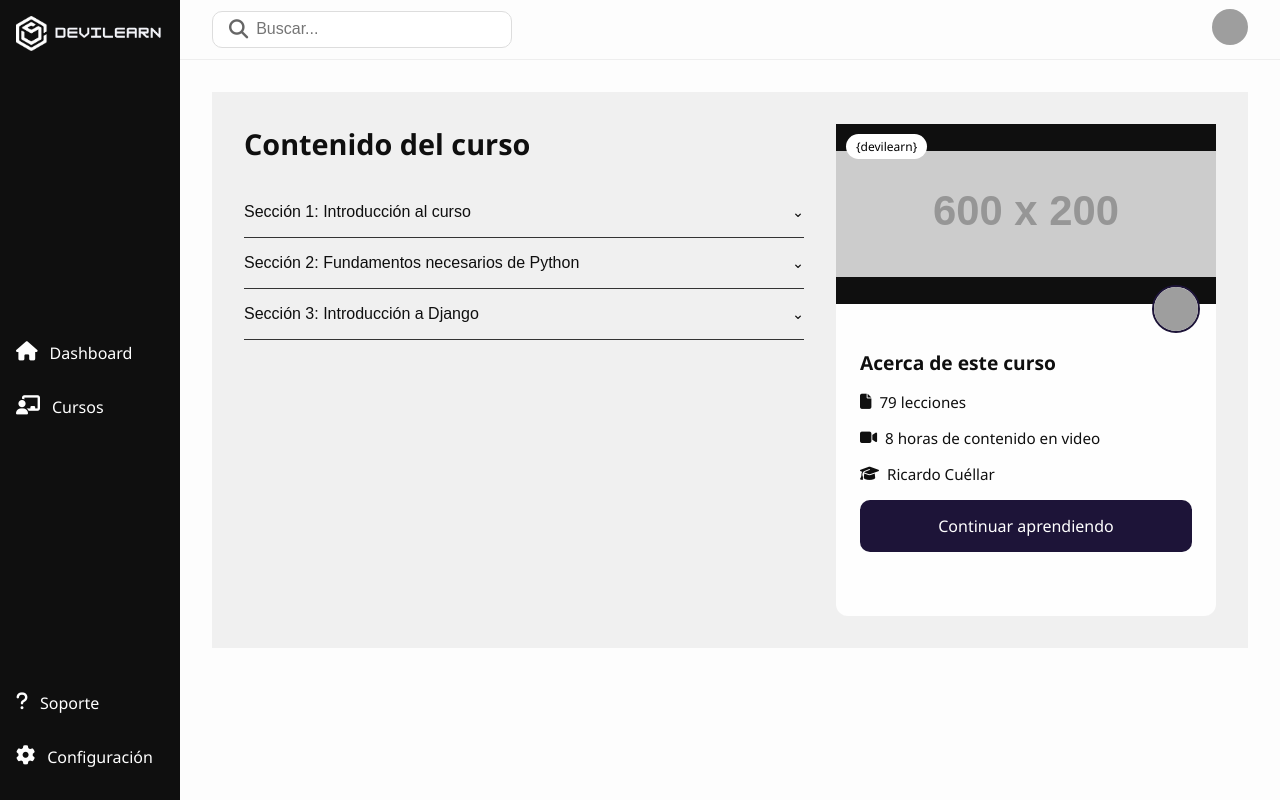
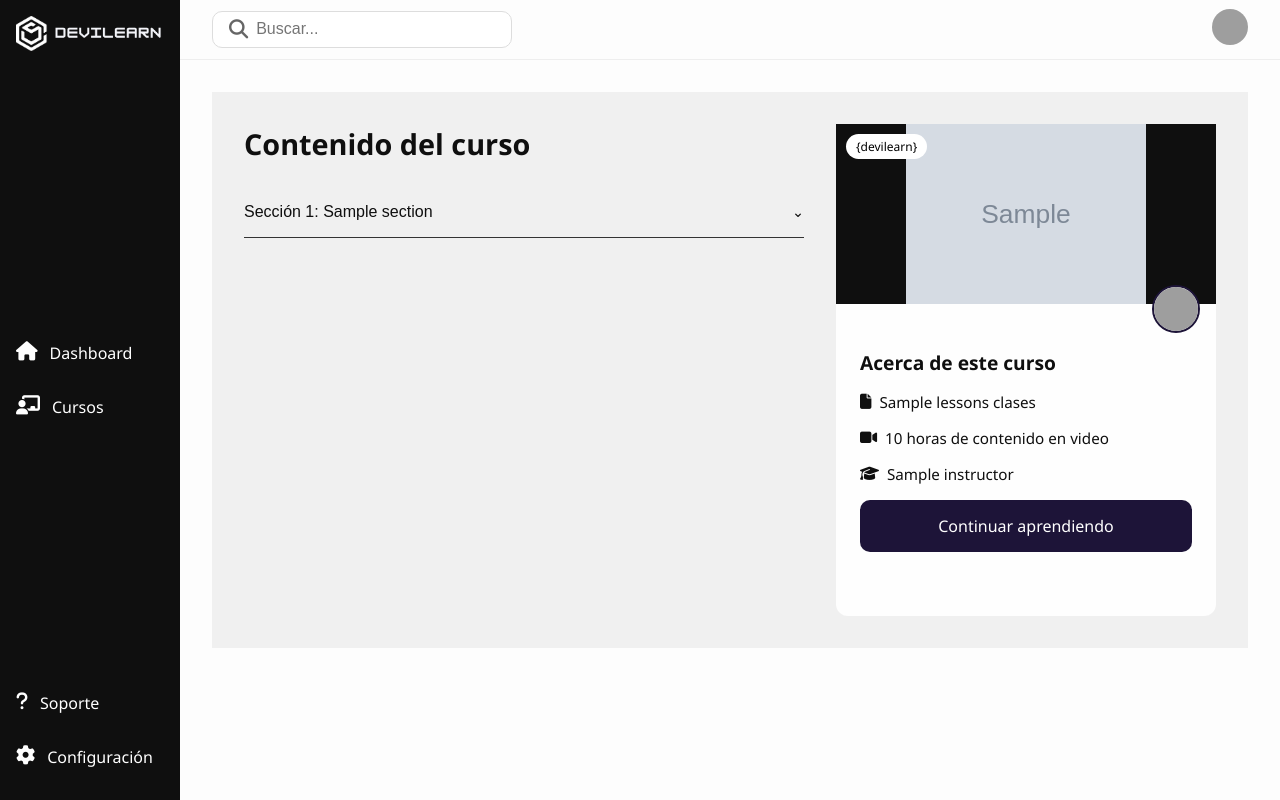
Before and after one commit to sebasio3k/ilearning, a Django app: template apps/courses/templates/courses/course_detail.html in a window 1280 px wide. Run offline with Django 5.2, Linux system fonts and the light colour scheme; the template is opened without the code that fills it: most values are stand-ins (such as "Sample title", 1, 10 or a date in 2020); grey boxes marked "Sample" are stand-in pictures; grey boxes labelled with a size stand in for pictures from a placeholder-image service; some libraries are stand-ins or nearby versions; grey boxes are pictures that could not be loaded.

Commit message:
dynamic info in course_detail

```diff
--- a/apps/courses/templates/courses/course_detail.html
+++ b/apps/courses/templates/courses/course_detail.html
@@ -25,16 +25,28 @@
                     <div class="course-sections">
                         <h2>Contenido del curso</h2>
                         <div class="accordion">
-                            <div class="accordion-item">
-                                <button class="accordion-header">Sección 1: Introducción al curso</button>
-                                <div class="accordion-content">
-                                    <ul>
-                                        <li><i class="fa-solid fa-video"></i>¿Qué aprenderás en este curso?</li>
-                                        <li><i class="fa-solid fa-file"></i>Cómo usar la plataforma</li>
-                                    </ul>
+
+                            {% for section in course.course_content  %}
+                                <div class="accordion-item">
+                                    <button class="accordion-header">Sección {{section.id}}: {{section.name}}</button>
+                                    <div class="accordion-content">
+                                        <ul>
+                                            {% for lesson in section.lessons %}
+                                                <li><i
+                                                    class="
+                                                        {% if lesson.type == 'video' %}
+                                                            fa-solid fa-video
+                                                        {% else %}
+                                                            fa-solid fa-file
+                                                        {% endif %}">
+                                                    </i> {{lesson.name}}</li>
+                                            {% endfor %}
+                                        </ul>
+                                    </div>
                                 </div>
-                            </div>
-                            <div class="accordion-item">
+                            {% endfor %}
+
+                            {% comment %} <div class="accordion-item">
                                 <button class="accordion-header">Sección 2: Fundamentos necesarios de Python</button>
                                 <div class="accordion-content">
                                     <ul>
@@ -52,7 +64,7 @@
                                         <li>Primer proyecto con Django</li>
                                     </ul>
                                 </div>
-                            </div>
+                            </div> {% endcomment %}
                             <!-- Agrega más secciones similares -->
                         </div>
                     </div>
@@ -61,17 +73,17 @@
                     <div class="course-info-card">
                         <div class="card-banner">
                             <div class="tag">{devilearn}</div>
-                            <img src="https://placehold.co/600x200/1e1e1e/ffffff?text=django" alt="Curso Django" />
+                            <img src="{% static course.course_image %}" alt="Curso Django" />
                             <img class="author-avatar" src="https://randomuser.me/api/portraits/men/15.jpg" alt="Autor">
                         </div>
                         <div class="card-body">
                             <h3>Acerca de este curso</h3>
                             <ul class="course-details">
-                                <li><i class="fa-solid fa-file"></i> 79 lecciones</li>
-                                <li><i class="fa-solid fa-video"></i> 8 horas de contenido en video</li>
-                                <li><i class="fa-solid fa-graduation-cap"></i> Ricardo Cuéllar</li>
+                                <li><i class="fa-solid fa-file"></i> {{course.info_course.lessons}} clases</li>
+                                <li><i class="fa-solid fa-video"></i> {{course.info_course.duration}} horas de contenido en video</li>
+                                <li><i class="fa-solid fa-graduation-cap"></i> {{course.info_course.instructor}} </li>
                             </ul>
-                            <a class="btn bnt-primary btn-course" href="course_lessons.html">Continuar aprendiendo</a>
+                            <a class="btn bnt-primary btn-course" href="{% url course.course_link %}">Continuar aprendiendo</a>
 
                         </div>
                     </div>
```
Also changed, not shown: apps/courses/views.py (+27 -1 lines).
